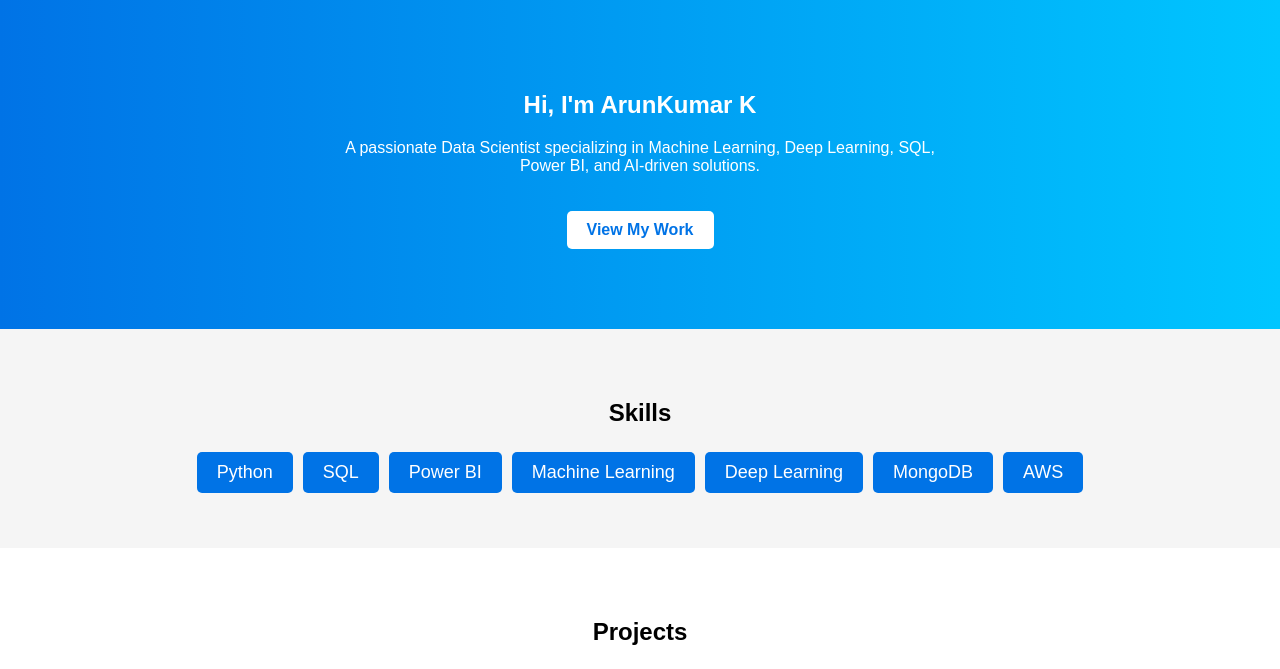
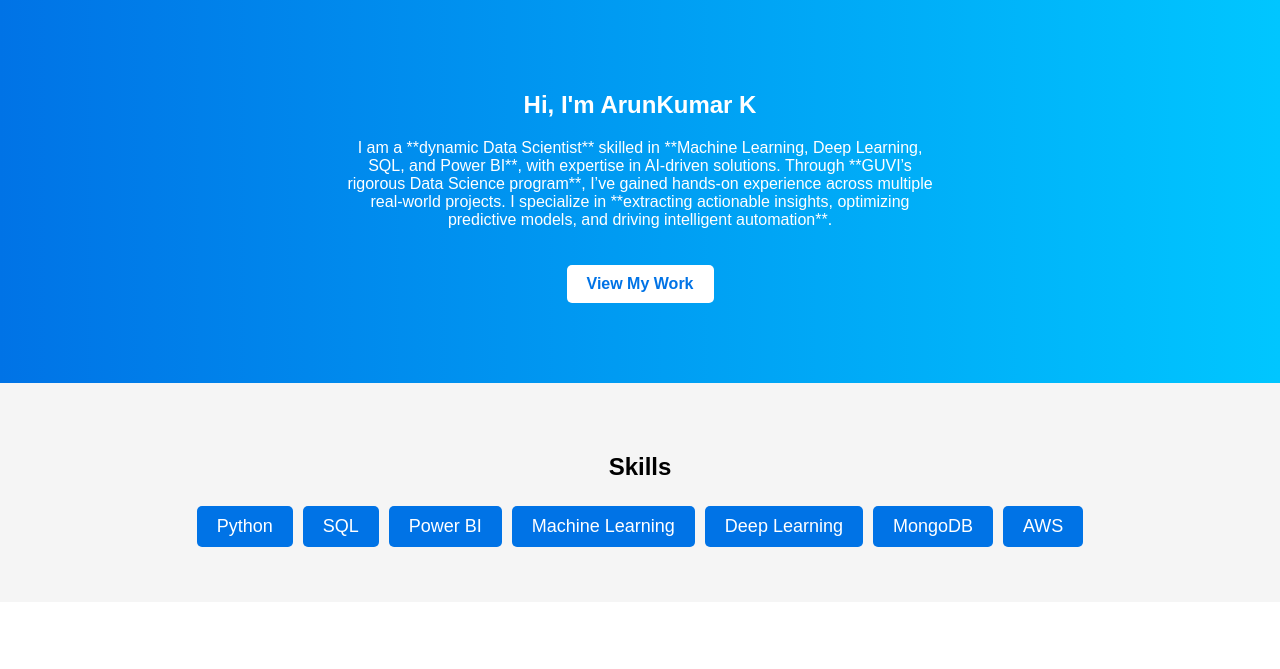
Before and after one commit to Arun7ak/portfolio, a plain HTML site: page index.html in a window 1280 px wide. Shown: the part 62-731 px from the top of the page. Drawn offline with Linux system fonts and the light colour scheme.

Commit message:
index.html

```diff
--- a/index.html
+++ b/index.html
@@ -24,7 +24,7 @@
     <section id="about" class="hero">
         <div class="hero-content">
             <h1>Hi, I'm ArunKumar K</h1>
-            <p>A passionate Data Scientist specializing in Machine Learning, Deep Learning, SQL, Power BI, and AI-driven solutions.</p>
+            <p>I am a **dynamic Data Scientist** skilled in **Machine Learning, Deep Learning, SQL, and Power BI**, with expertise in AI-driven solutions. Through **GUVI’s rigorous Data Science program**, I’ve gained hands-on experience across multiple real-world projects. I specialize in **extracting actionable insights, optimizing predictive models, and driving intelligent automation**.</p>
             <a href="#projects" class="btn">View My Work</a>
         </div>
     </section>
```
